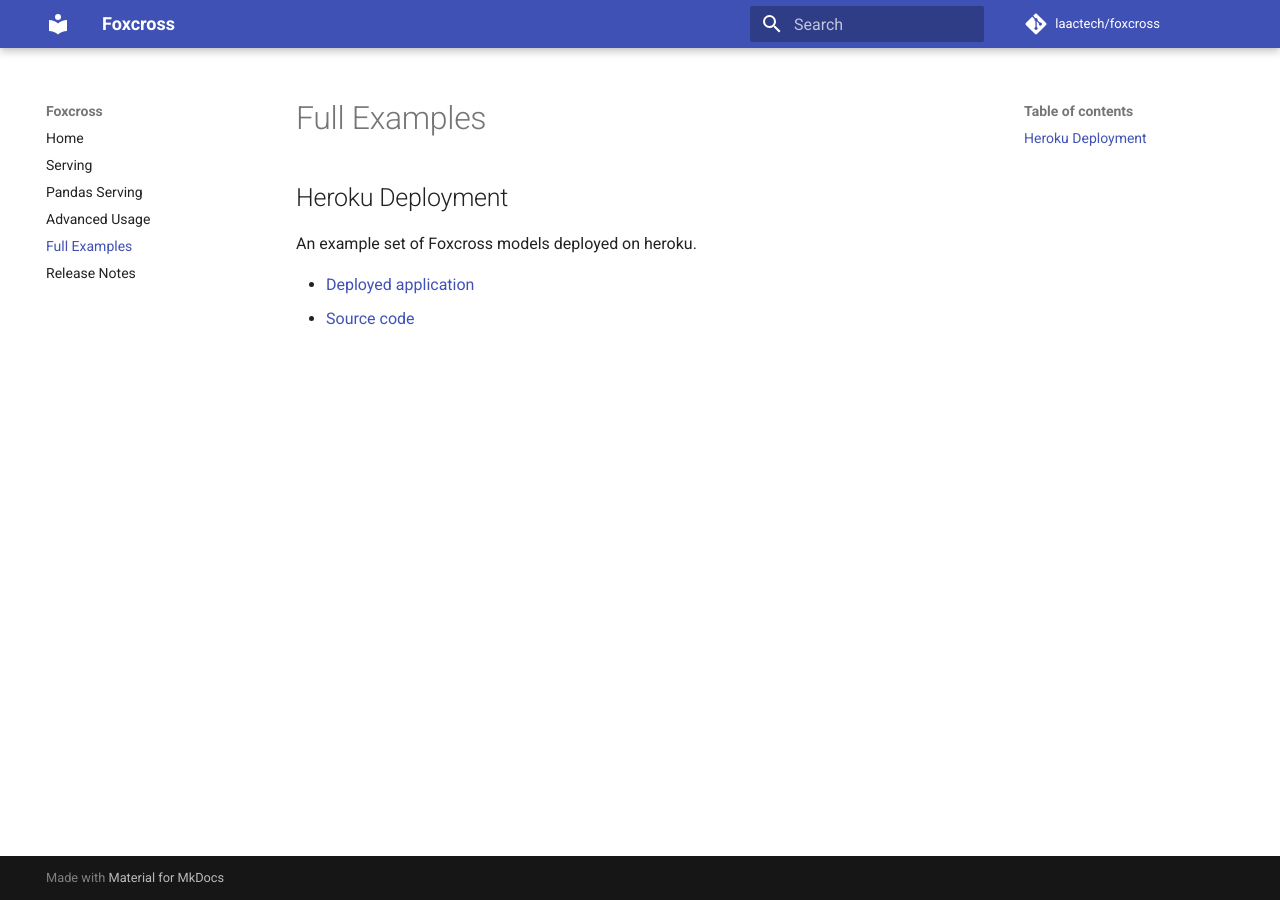
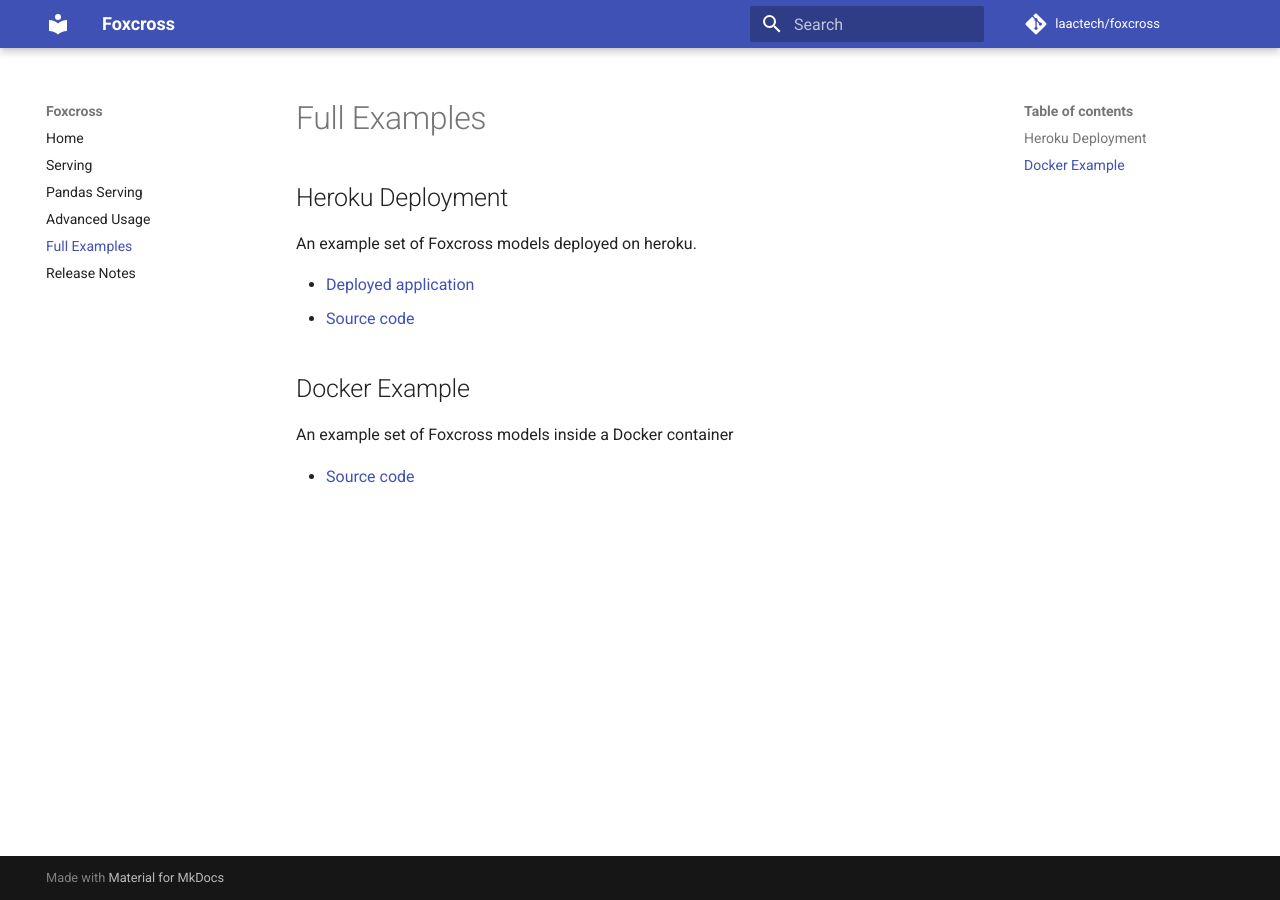
Before and after one commit to laactechnology/foxcross, an MkDocs documentation site: the page built from docs/full-examples.md, in a window 1280 px wide. Built offline with MkDocs 1.6.1 and Material for MkDocs 9.7.7, drawn with Linux system fonts in a browser that asks for light colours; comment, search, counter and statistics services are not loaded.

Commit message:
adding docker example

```diff
--- a/docs/full-examples.md
+++ b/docs/full-examples.md
@@ -6,3 +6,9 @@
 
 * [Deployed application](https://foxcross-example.herokuapp.com/)
 * [Source code](https://github.com/laactech/foxcross-heroku-example)
+
+## Docker Example
+
+An example set of Foxcross models inside a Docker container
+
+* [Source code](https://github.com/laactech/foxcross-docker-example)
```
